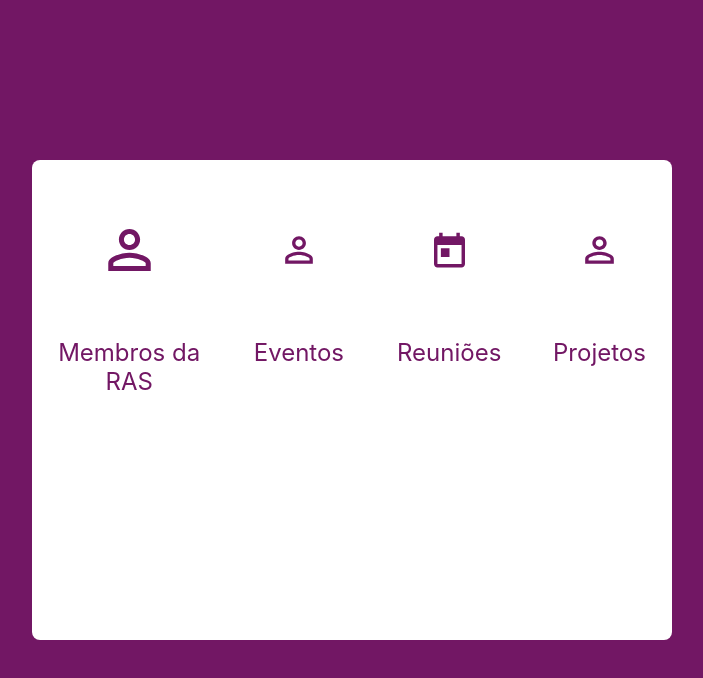
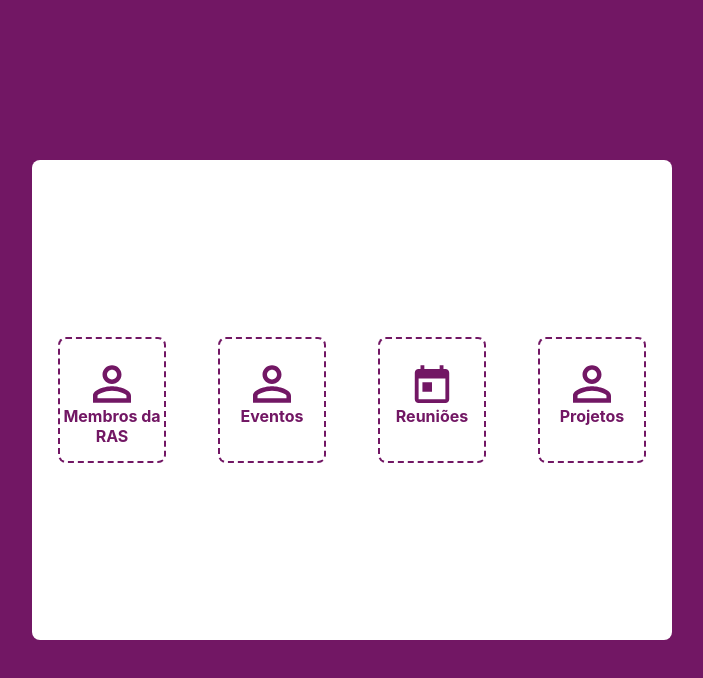
Before and after one commit to FelipeArtur/ras-manager-web, a React (Create React App) app: page /catalogo in a window 1280 px wide. Shown: the top 678 px of the page, without its empty margins (288-991 px from the left). Built offline with nearby package versions, Linux system fonts and the light colour scheme.

Commit message:
Navegação pelo catálogo

```diff
--- a/src/modules/auth/login/Login.js
+++ b/src/modules/auth/login/Login.js
@@ -1,51 +1,26 @@
-import { React, useRef, useEffect } from "react";
+import React from "react";
 
 import CustomInput  from "./../../../utils/components/CustomInput/CustomInput";
 
 import logo from "../../../assets/logo.png";
 
-import { Link } from "react-router-dom";
 
 import './Login.css';
 import CustomButton from "../../../utils/components/CustomButton/CustomButton";
 
-function Login() {
-
-
-    let userInputText = useRef(null);
-    function ValidateAuthAction() {
-
-        useEffect(() => {
-            const inputElement = userInputText.current;
-            alert("Botão funcionando até aqui!");
-            var authorized = false;
-            // let userInputText = document.querySelector(".white-container > .input-column > .login-input-user > input").value;
-            // let passwordInputText = document.querySelector("#login-input-password").querySelector("input").value;
-
-
-
-            if (inputElement.value.length > 0) {
-                authorized = true;
-            }
-
-            if (authorized) {
-                return <Link to="/catalogo"/>;
-            }
-        });
-
-    }
-
+export default class Login extends React.Component {
+    render() {
         return (
+            <>
                 <div className="white-container">
                     <img src={logo} alt="RAS Logo" className="ras-logo"/>
                     <div className="input-column">
-                    <CustomInput ref={userInputText} className="login-input-user" type="text" placeholder="Usuário" maxLength={35}/>
+                        <CustomInput className="login-input-user" type="text" placeholder="Usuário" maxLength={35}/>
                         <CustomInput id="login-input-password" type="password" placeholder="Senha" maxLength={20}/>
                     </div>
-                <CustomButton text="ENTRAR" onClick={ValidateAuthAction}/>
+                    <CustomButton navTo="/catalogo" text="ENTRAR"/>
                 </div>
-
+            </>
         );
     }
-
-export default Login;
+}
--- a/src/modules/catalogo/Catalogo.js
+++ b/src/modules/catalogo/Catalogo.js
@@ -10,10 +10,10 @@ export default class Catalogo extends React.Component {
     render() {
         return (
             <div className="ras-catalogo">
-                <CatalogoCard icon={person} title="Membros da RAS"/>
-                <CatalogoCard icon={person} title="Eventos"/>
-                <CatalogoCard icon={reunioes} title="Reuniões"/>
-                <CatalogoCard icon={person} title="Projetos"/>
+                <CatalogoCard path="/membros" icon={person} title="Membros da RAS"/>
+                <CatalogoCard path="/eventos" icon={person} title="Eventos"/>
+                <CatalogoCard path="/reunioes" icon={reunioes} title="Reuniões"/>
+                <CatalogoCard path="/projetos" icon={person} title="Projetos"/>
             </div>
         );
     }
--- a/src/modules/catalogo/components/CatalogoCard/CatalogoCard.css
+++ b/src/modules/catalogo/components/CatalogoCard/CatalogoCard.css
@@ -3,17 +3,28 @@
     border-color: #721764;
     border-width: 2px;
     color: #721764;
+    border-style: dashed;
     margin: 4%;
+    display: flex;
+    flex-direction: column;
+    align-items: center;
+    align-self: center;
+    align-content: center;
+    height: 20%;
+    width: 60%;
+    padding-top: 4%;
 }
 
 .card-icon {
     color: #721764;
-    height: 30%;
-    width: 30%;
+    height: 40%;
+    width: 40%;
+    margin-bottom: 3%;
 }
 
 .card-title {
     color: #721764;
-    font-weight: 400;
-    font-size: 12;
+    font-weight: 700;
+    font-size: 14;
+    text-decoration-line: none;
 }
--- a/src/modules/catalogo/components/CatalogoCard/CatalogoCard.js
+++ b/src/modules/catalogo/components/CatalogoCard/CatalogoCard.js
@@ -1,12 +1,12 @@
 import React from "react";
+import { Link } from "react-router-dom";
 import "./CatalogoCard.css";
-
 export default class CatalogoCard extends React.Component {
     render() {
         return (
-            <div className="cat-card">
+            <div id="card" className="cat-card" onClick={this.navegar}>
                 <img alt="Card Icon" src={this.props.icon} className="card-icon"/>
-                <h2 className="card-title">{this.props.title}</h2>
+                <Link className="card-title" to={this.props.path}>{this.props.title}</Link>
             </div>
         );
     }
--- a/src/utils/components/CustomButton/CustomButton.js
+++ b/src/utils/components/CustomButton/CustomButton.js
@@ -1,16 +1,12 @@
 import React from "react";
 import './CustomButton.css';
 
+import { Link } from 'react-router-dom';
 export default class CustomButton extends React.Component {
-
-
     render() {
-        if (this.props.navTo === "") {
-            this.props.navTo = "/catalogo";
-        }
         return(
-            <button className="custom-btn" onClick={this.props.onClick} disabled={false}>
-                {this.props.text}
+            <button className="custom-btn">
+                <Link to={this.props.navTo} className="custom-btn-text">{this.props.text}</Link>
             </button>
         );
     }
```
Also changed, not shown: src/modules/auth/login/domain/login_user.js (deleted, +0 -27 lines). Lines whose indentation alone changed are shown as unchanged.
